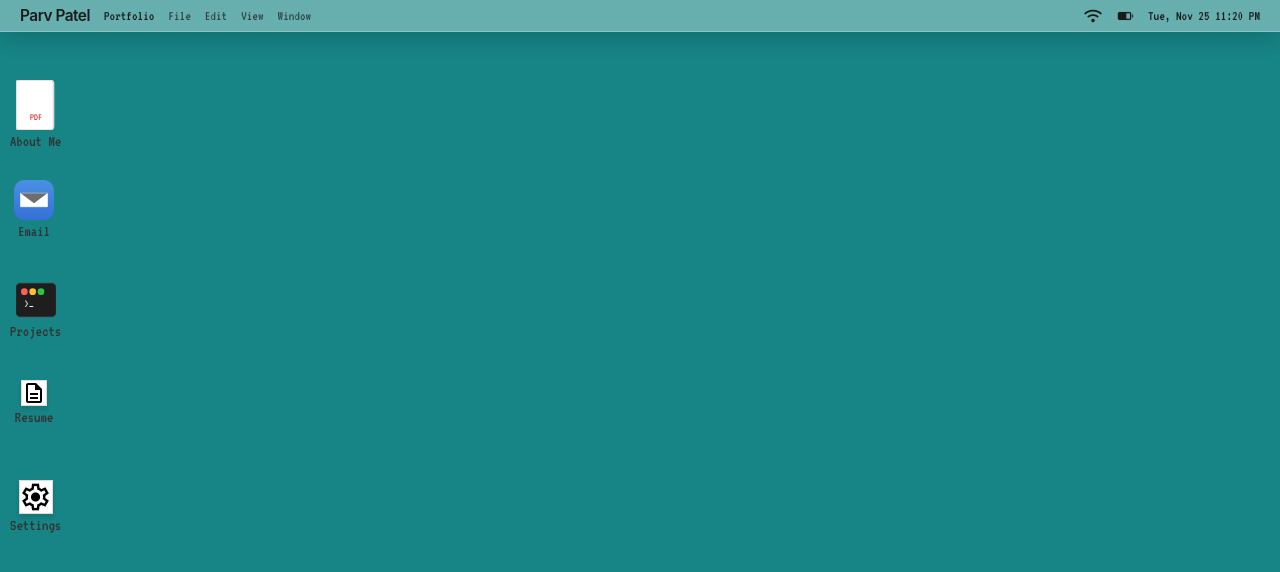
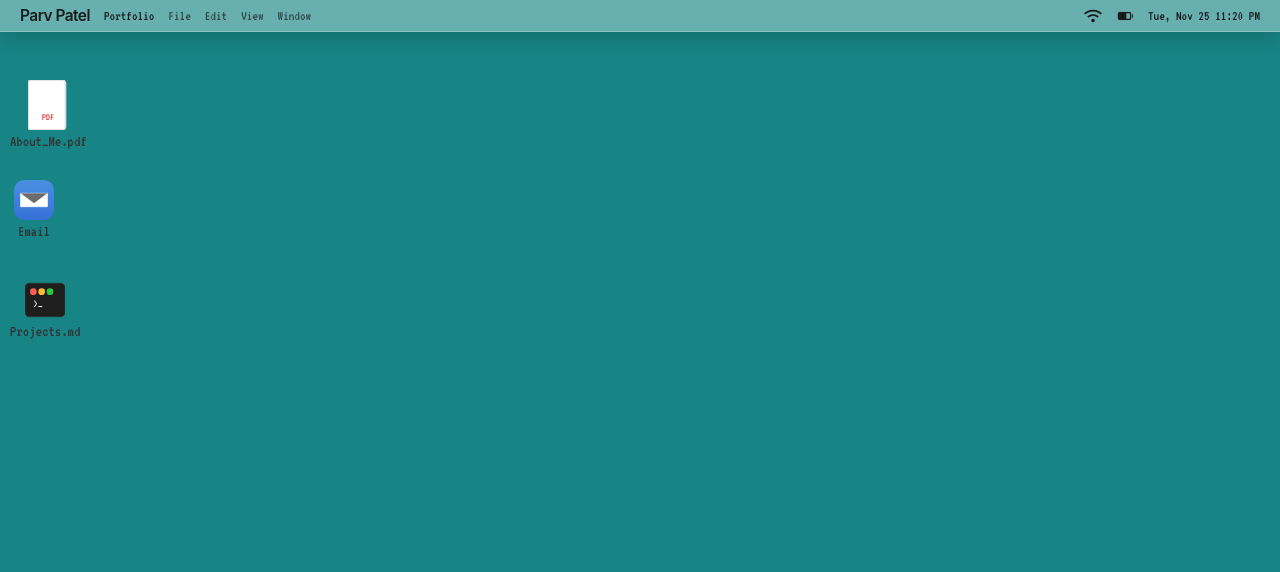
Before and after one commit to ParvPatel01/Desktop-Portfolio, a React (Vite) app in the folder app/: page / in a window 1280 px wide. Shown: the top 572 px of the page. Built offline with nearby package versions, Linux system fonts and the light colour scheme.

Commit message:
Implemented Window with its functionality to open/close, drag, zindex update, and fullscreen open/close.

```diff
--- a/app/src/components/Icons.tsx
+++ b/app/src/components/Icons.tsx
@@ -61,10 +61,15 @@ const Icons: FunctionComponent<IconsProps> = ({
     };
 
     const renderCustomIcon = () => {
-        if (label === "About Me") return <PdfIcon />;
-        if (label === "Projects") return <TerminalIcon />;
+        if (label === "About_Me.pdf") return <PdfIcon />;
+        if (label === "Projects.md") return <TerminalIcon />;
         if (label === "Email") return <EmailIcon />;
         return <MaterialIcon icon={icon} size={size} />;
+    };
+
+    const handleOnClick = (e: React.MouseEvent<HTMLDivElement>) => {
+        e.stopPropagation();
+        onClick && onClick();
     };
 
     return (
@@ -82,6 +87,7 @@ const Icons: FunctionComponent<IconsProps> = ({
             onPointerDown={handlePointerDown}
             onPointerMove={handlePointerMove}
             onPointerUp={handlePointerUp}
+            onClick={handleOnClick}
         >
             {/* Icon Tile */}
             <div
--- /dev/null
+++ b/app/src/components/Window.tsx
@@ -0,0 +1,161 @@
+import { useState, useRef } from "react";
+
+interface WindowProps {
+  title: string;
+  width?: number;
+  height?: number;
+  navbarHeight?: number; // height of your top navbar
+  onClose?: () => void;
+  children: React.ReactNode;
+}
+
+const Window: React.FC<WindowProps> = ({
+  title,
+  width = 400,
+  height = 300,
+  navbarHeight = 40,
+  onClose,
+  children,
+}) => {
+  const [position, setPosition] = useState({ x: 100, y: 100 });
+  const [isFullscreen, setIsFullscreen] = useState(false);
+  const [zIndex, setZIndex] = useState(1000);
+
+  const dragging = useRef(false);
+  const offset = useRef({ x: 0, y: 0 });
+
+  // Bring window to front
+  const bringToFront = () => setZIndex((prev) => prev + 1);
+
+  // Drag handlers
+  const handlePointerDown = (e: React.PointerEvent<HTMLDivElement>) => {
+    dragging.current = true;
+    offset.current = { x: e.clientX - position.x, y: e.clientY - position.y };
+    e.currentTarget.setPointerCapture(e.pointerId);
+  };
+
+  const handlePointerMove = (e: React.PointerEvent<HTMLDivElement>) => {
+    if (!dragging.current || isFullscreen) return;
+
+    const screenWidth = window.innerWidth;
+    const screenHeight = window.innerHeight;
+
+    let newX = e.clientX - offset.current.x;
+    let newY = e.clientY - offset.current.y;
+
+    // constrain inside viewport
+    newX = Math.max(0, Math.min(screenWidth - width, newX));
+    newY = Math.max(navbarHeight, Math.min(screenHeight - height, newY));
+
+    setPosition({ x: newX, y: newY });
+  };
+
+  const handlePointerUp = (e: React.PointerEvent<HTMLDivElement>) => {
+    dragging.current = false;
+    e.currentTarget.releasePointerCapture(e.pointerId);
+  };
+
+  const toggleFullscreen = () => setIsFullscreen((prev) => !prev);
+
+  const windowStyle: React.CSSProperties = {
+    position: "absolute",
+    left: isFullscreen ? 0 : position.x,
+    top: isFullscreen ? navbarHeight : position.y,
+    width: isFullscreen ? "100vw" : width,
+    height: isFullscreen ? `calc(100vh - ${navbarHeight}px)` : height,
+    backgroundColor: "#9b9b9bff",
+    boxShadow: "0 4px 10px rgba(0,0,0,0.3)",
+    borderRadius: "6px",
+    overflow: "hidden",
+    display: "flex",
+    flexDirection: "column",
+    zIndex,
+    userSelect: "none",
+    transition: "all 0.1s ease",
+  };
+
+  const windowHeaderStyle: React.CSSProperties = {
+    height: "2em",
+    display: "flex",
+    alignItems: "center",
+    justifyContent: "space-between",
+    paddingLeft: "10px",
+    paddingRight: "5px",
+    cursor: "grab",
+    backdropFilter: "blur(15px)",
+    WebkitBackdropFilter: "blur(15px)",
+    background: "rgba(255,255,255,0.35)",
+    borderBottom: "1px solid rgba(255,255,255,0.25)",
+    boxShadow: "0 8px 20px rgba(0,0,0,0.15)",
+    color: "#1b1b1b",
+    fontWeight: 600,
+    fontSize: "14px",
+    userSelect: "none",
+  };
+
+  const windowButtonStyle: React.CSSProperties = {
+    width: "1.5em",
+    height: "1.5em",
+    display: "flex",
+    alignItems: "center",
+    justifyContent: "center",
+    backdropFilter: "blur(15px)",
+    WebkitBackdropFilter: "blur(15px)",
+    border: "none",
+    color: "#1b1b1b",
+    fontWeight: "bold",
+    cursor: "pointer",
+    fontSize: "14px",
+    userSelect: "none",
+    borderRadius: "50%",
+  };
+
+  return (
+    <div
+      onMouseDown={bringToFront}
+      style={windowStyle}
+    >
+      {/* Window Header */}
+      <div
+        style={windowHeaderStyle}
+        onPointerDown={(e) => {
+          if ((e.target as HTMLElement).closest(".material-symbols-outlined")) return;
+          handlePointerDown(e);
+        }}
+        onPointerMove={handlePointerMove}
+        onPointerUp={handlePointerUp}
+      >
+        <span>{title}</span>
+        <div style={{ display: "flex", gap: "0.2em" }}>
+          <span
+            className="material-symbols-outlined"
+            style={{ ...windowButtonStyle, backgroundColor: "rgba(0,200,65,0.7)" }}
+            onPointerDown={(e) => e.stopPropagation()}
+            onClick={(e) => {
+              e.stopPropagation();
+              toggleFullscreen();
+            }}
+          >
+            fullscreen
+          </span>
+          <span
+            className="material-symbols-outlined"
+            style={{ ...windowButtonStyle, backgroundColor: "rgba(244,69,60,0.7)" }}
+            onPointerDown={(e) => e.stopPropagation()}
+            onClick={(e) => {
+              e.stopPropagation();
+              onClose && onClose();
+            }}
+          >
+            close
+          </span>
+        </div>
+      </div>
+
+      {/* Window Content */}
+      <div style={{ flex: 1, padding: "1em", overflow: "auto" }}>{children}</div>
+    </div>
+  );
+};
+
+export default Window;
--- a/app/src/pages/HomeScreen.tsx
+++ b/app/src/pages/HomeScreen.tsx
@@ -1,26 +1,65 @@
+import React, { useState } from "react";
 import NavBar from "../components/NavBar";
 import Icons from "../components/Icons";
+import Window from "../components/Window";
+
+const iconItems = [
+  { icon: "code", label: "About_Me.pdf", x: 10, y: 80, key: "resume" },
+  { icon: "mail", label: "Email", x: 10, y: 180, key: "email" },
+  { icon: "folder", label: "Projects.md", x: 10, y: 280, key: "projects" },
+];
 
 function HomeScreen() {
+  const [openWindows, setOpenWindows] = useState<string[]>([]);
+
+  const openWindow = (key?: string) => {
+    if (!key) return;
+    setOpenWindows((prev) => (prev.includes(key) ? prev : [...prev, key]));
+  };
+
+  const closeWindow = (key: string) => {
+    setOpenWindows((prev) => prev.filter((k) => k !== key));
+  };
+
   return (
-        <div style={{
-            height: '100vh',
-            width: '100vw',
-            backgroundColor: '#178485',
-        }}>
+    <div
+      style={{
+        height: "100vh",
+        width: "100vw",
+        backgroundColor: "#178485",
+        position: "relative",
+      }}
+    >
       <NavBar />
-            <Icons icon="code" label="About Me" startX={10} startY={80} />
-            <Icons icon="mail" label="Email" startX={10} startY={180} />
-            <Icons icon="folder" label="Projects" startX={10} startY={280} />
 
+      {iconItems.map((item) => (
         <Icons
-                icon="description"
-                label="Resume"
-                onClick={() => window.open("/resume.pdf")}
-                startX={10} startY={380}
+          key={item.key}
+          icon={item.icon}
+          label={item.label}
+          startX={item.x}
+          startY={item.y}
+          onClick={() => openWindow(item.key)}
         />
-            <Icons icon="settings" label="Settings" size={32} startX={10} startY={480} />
+      ))}
 
+      {openWindows.includes("resume") && (
+        <Window title="About Me.pdf" onClose={() => closeWindow("resume")} navbarHeight={35}>
+          <p>This is the about me content!</p>
+        </Window>
+      )}
+
+      {openWindows.includes("email") && (
+        <Window title="Email" onClose={() => closeWindow("email")} navbarHeight={35}>
+          <p>This is the email content!</p>
+        </Window>
+      )}
+
+      {openWindows.includes("projects") && (
+        <Window title="Projects" onClose={() => closeWindow("projects")} navbarHeight={35}>
+          <p>This is the projects content!</p>
+        </Window>
+      )}
     </div>
   );
 }
```
Lines whose indentation alone changed are shown as unchanged.
